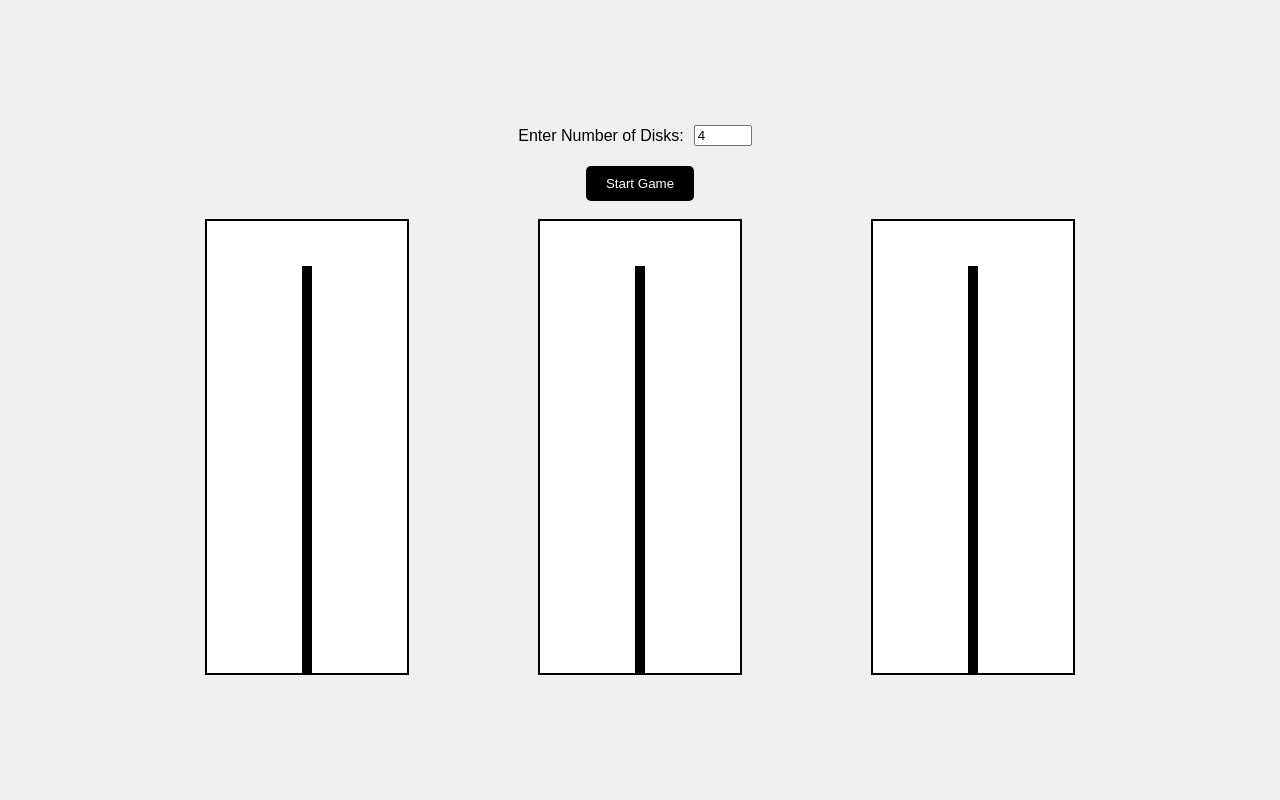
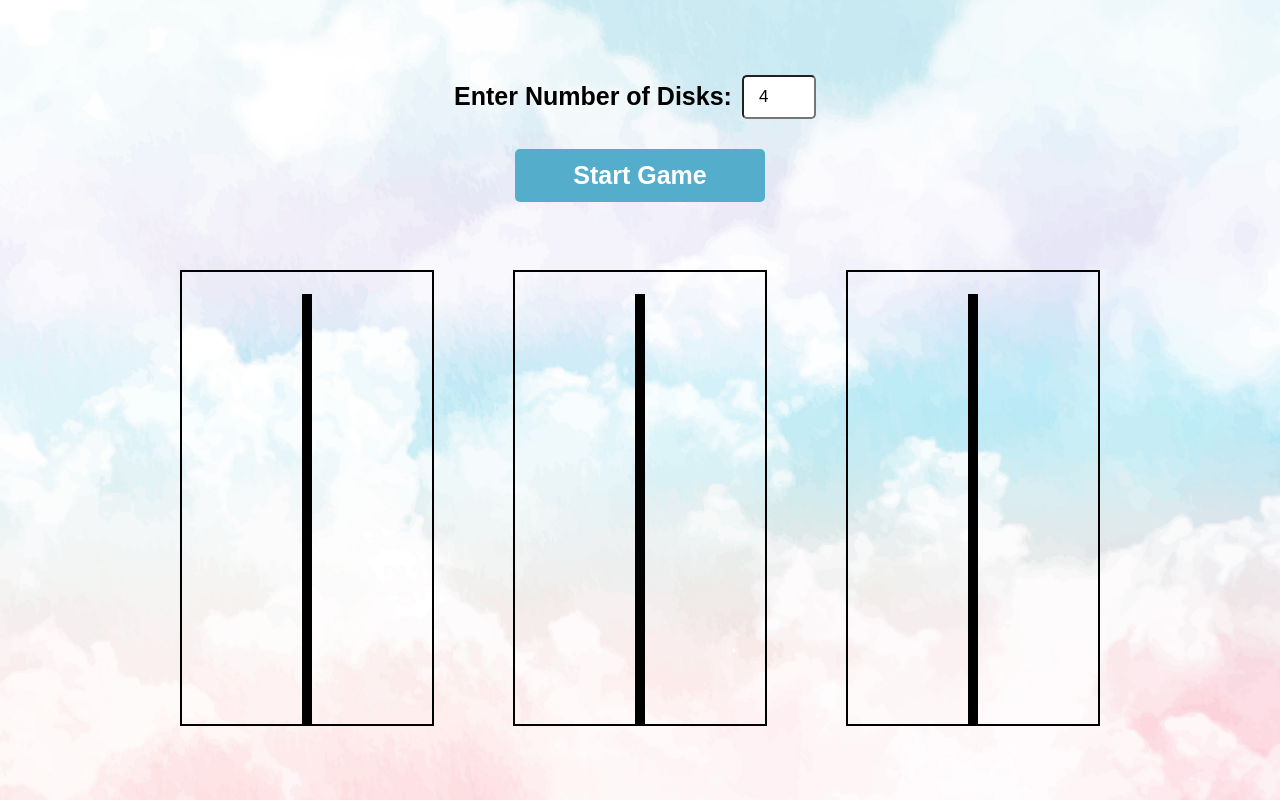
Before and after one commit to TanyaGov/TowerOfHanoi, a plain HTML site: page TowerOfHanoi/src/index.html in a window 1280 px wide. Drawn offline with Linux system fonts and the light colour scheme.

Commit message:
Assessment 2

```diff
--- a/TowerOfHanoi/src/index.html
+++ b/TowerOfHanoi/src/index.html
@@ -5,6 +5,7 @@
   <meta name="viewport" content="width=device-width, initial-scale=1.0">
   <title>Tower of Hanoi Game</title>
   <style>
+
     body {
       display: flex;
       flex-direction: column;
@@ -13,21 +14,31 @@
       height: 100vh;
       margin: 0;
       background-color: #f0f0f0;
+      background-image: url('images/6493501.jpg');
+      background-size: cover;
+      background-repeat: no-repeat;
+      background-position: center center;
+      background-attachment: fixed;
       font-family: Arial, sans-serif;
     }
 
     #controls {
-      margin-bottom: 20px;
+      margin-bottom: 30px;
       display: flex;
       align-items: center;
     }
 
     #controls label {
+      font-size: 25px;
+      font-weight: bold;
       margin-right: 10px;
     }
 
     #controls input {
-      width: 50px;
+      font-size: 17px;
+      padding: 10px 15px;
+      width: 40px;
+      border-radius: 5px;
       margin-right: 10px;
     }
 
@@ -40,21 +51,21 @@
 
     .tower {
       position: relative;
-      width: 200px;
+      width: 250px;
       height: 450px;
+      display: flex;
       border: 2px solid #000000;
-      display: flex;
       justify-content: flex-start;
       align-items: center;
       flex-direction: column-reverse;
       padding-bottom: 2px;
-      background-color: #fff; /* chnge colour */
+      background-color: transparent;
     }
 
     .pole {
       position: absolute;
       bottom: 0;
-      height: 90%;
+      height: 95%;
       width: 10px;
       background-color: #000000;
       z-index: 1;
@@ -64,21 +75,25 @@
       height: 30px;
       margin-top: 5px;
       border: 1px solid #000000;
-      border-radius: 5px;
+      border-radius: 50px;
       z-index: 2;
     }
 
     button {
-      padding: 10px 20px;
-      background-color: #000000;
+      font-size: 25px;
+      font-weight: bold;
+      padding: 12px 25px;
+      background-color: #53adcb;
       color: #fff;
       border: none;
       cursor: pointer;
+      margin-bottom: 50px;
       border-radius: 5px;
+      width: 250px;
     }
 
     button:hover {
-      background-color: #7ea16e;
+      background-color: #d845cc;
     }
 
     button:disabled{
@@ -95,11 +110,9 @@
   </style>
 </head>
 <body>
-
   <div id="controls">
     <label for="disks">Enter Number of Disks: </label>
     <input type="number" id="disks" min="4" max="10" value="4">
-
   </div>
 
   <div>
@@ -109,13 +122,13 @@
 
   <div id="game">
     <div id="tower1" class="tower">
-      <div class="pole"></div>
+        <div class="pole"></div>
     </div>
     <div id="tower2" class="tower">
       <div class="pole"></div>
     </div>
     <div id="tower3" class="tower">
-      <div class="pole"></div>
+        <div class="pole"></div>
     </div>
   </div>
 
--- a/TowerOfHanoi/src/script.js
+++ b/TowerOfHanoi/src/script.js
@@ -29,8 +29,8 @@ function resetTowers() {
 }
 
 function renderTowers(towers, numberOfDisks) {
-  const maxWidth = 175;
-  const minWidth = 30;
+  const maxWidth = 225;
+  const minWidth = 60;
   const diskHeight = 35;
 
   const diskColors = ['#FF68A8', '#64CFF7', '#F7E752', '#CA7CD8', '#50BCB9', '#81C953', '#ED7D51', '#A063C8', '#D84F74', '#44A9CC'];
@@ -45,9 +45,9 @@ function renderTowers(towers, numberOfDisks) {
       diskElement.style.width = `${diskWidth}px`;
 
       diskElement.style.backgroundColor = diskColors[disk - 1];
+      diskElement.style.height = `${diskHeight}px`;
 
-      diskElement.style.height = `${diskHeight}px`;
-      towerElement.appendChild(diskElement);
+        towerElement.appendChild(diskElement);
     });
   });
 }
```
Also changed, not shown: TowerOfHanoi/src/images/6493501.jpg (added), TowerOfHanoi/src/images/background.jpg (added).
